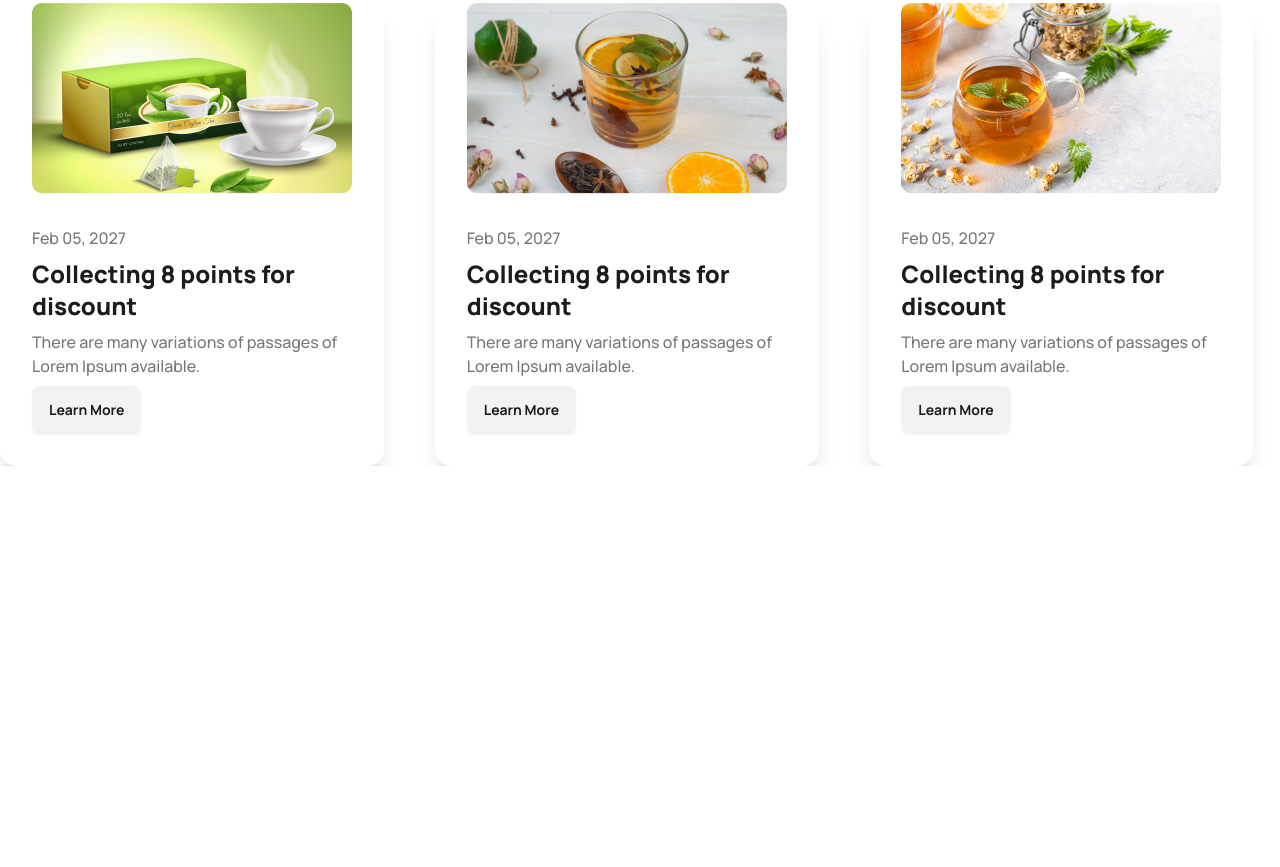
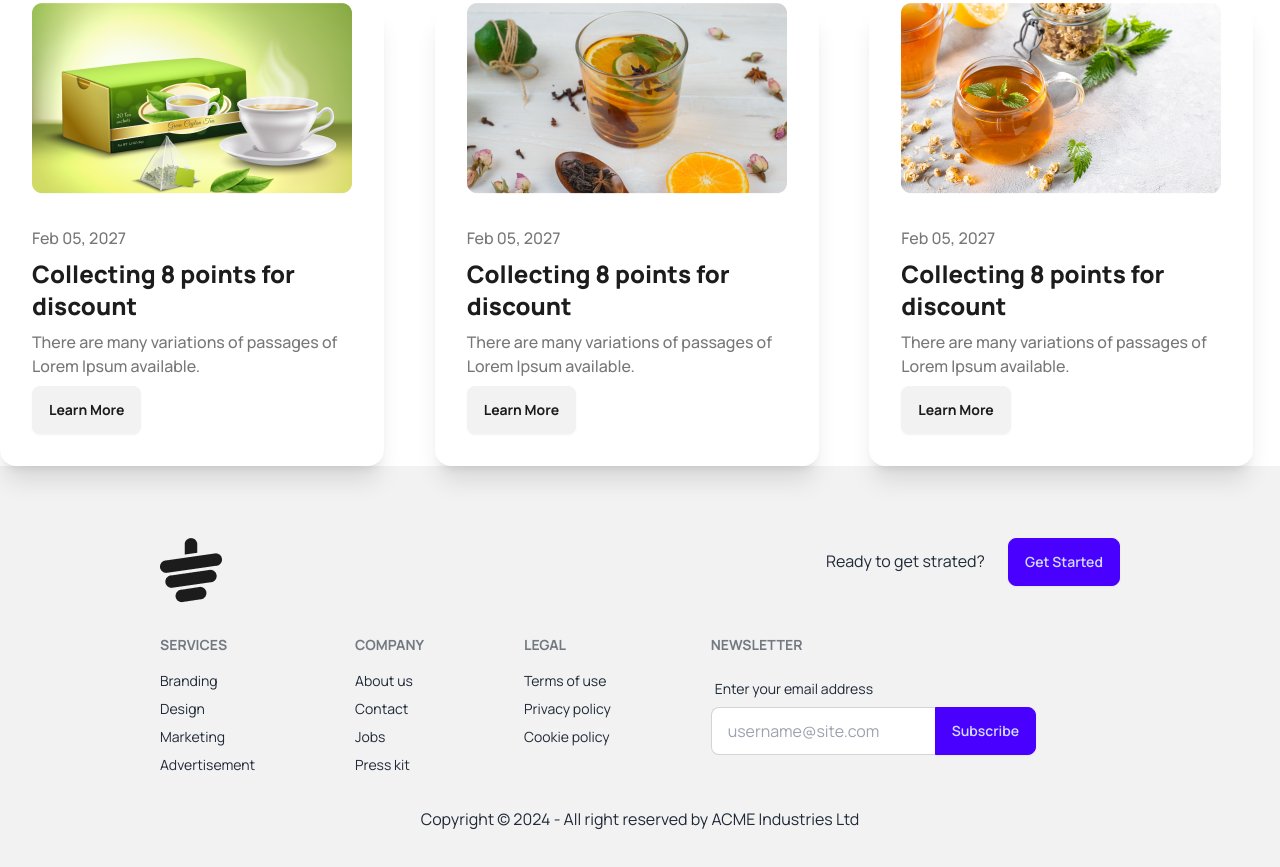
Before and after one commit to rasel754/tea-house-with-daisyUI, a plain HTML site: page index.html in a window 1280 px wide. Shown: the part 2724-3591 px from the top of the page. Before the commit the page ends 3190 px from the top, so only its background shows below. Drawn offline with nearby package versions, Linux system fonts and the light colour scheme.

Commit message:
complete footer section

```diff
--- a/index.html
+++ b/index.html
@@ -226,8 +226,53 @@
         </div>
       </section>
     </main>
-    <footer>
+    <footer class=" lg:px-40 lg:py-10 bg-base-200 text-base-content">
+      <div class="flex justify-between my-8">
+        <img src="images/cup.png" alt="">
+        <p>
+          <span class="mx-5">Ready to get strated?</span>
+          <button class="btn btn-primary">Get Started</button>
+        </p>
+      </div>
+     <div class="footer">
+      <nav>
+        <header class="footer-title">Services</header>
+        <a class="link link-hover">Branding</a>
+        <a class="link link-hover">Design</a>
+        <a class="link link-hover">Marketing</a>
+        <a class="link link-hover">Advertisement</a>
+      </nav>
+      <nav>
+        <header class="footer-title">Company</header>
+        <a class="link link-hover">About us</a>
+        <a class="link link-hover">Contact</a>
+        <a class="link link-hover">Jobs</a>
+        <a class="link link-hover">Press kit</a>
+      </nav>
+      <nav>
+        <header class="footer-title">Legal</header>
+        <a class="link link-hover">Terms of use</a>
+        <a class="link link-hover">Privacy policy</a>
+        <a class="link link-hover">Cookie policy</a>
+      </nav>
+      <form>
+        <header class="footer-title">Newsletter</header>
+        <fieldset class="form-control w-80">
+          <label class="label">
+            <span class="label-text">Enter your email address</span>
+          </label>
+          <div class="join">
+            <input type="text" placeholder="username@site.com" class="input input-bordered join-item" />
+            <button class="btn btn-primary join-item">Subscribe</button>
+          </div>
+        </fieldset>
+      </form>
+     </div>
+     <div class="mt-8 text-center">
 
+        <p>Copyright © 2024 - All right reserved by ACME Industries Ltd</p>
+
+     </div>
     </footer>
 </body>
 </html>
```
